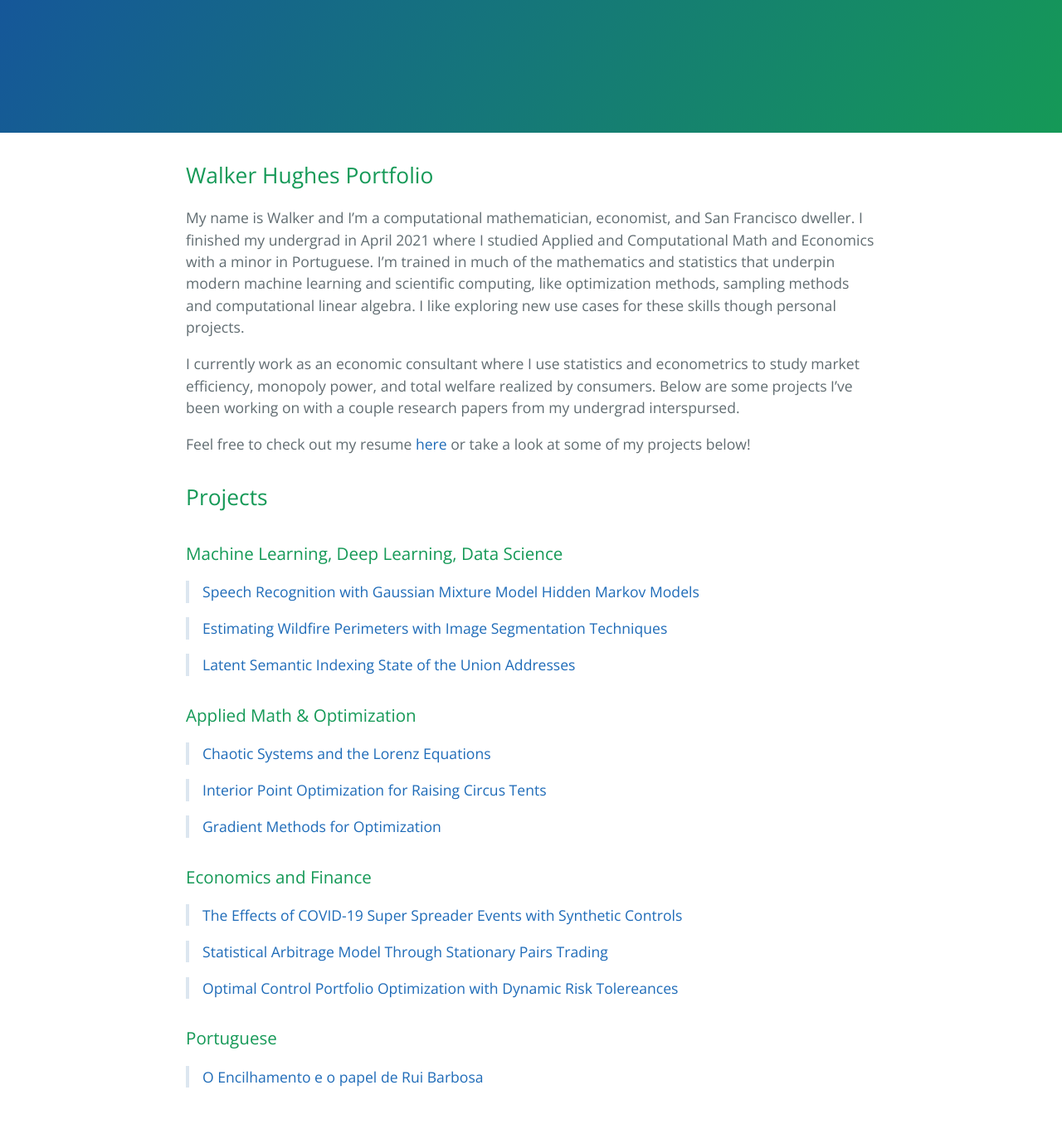
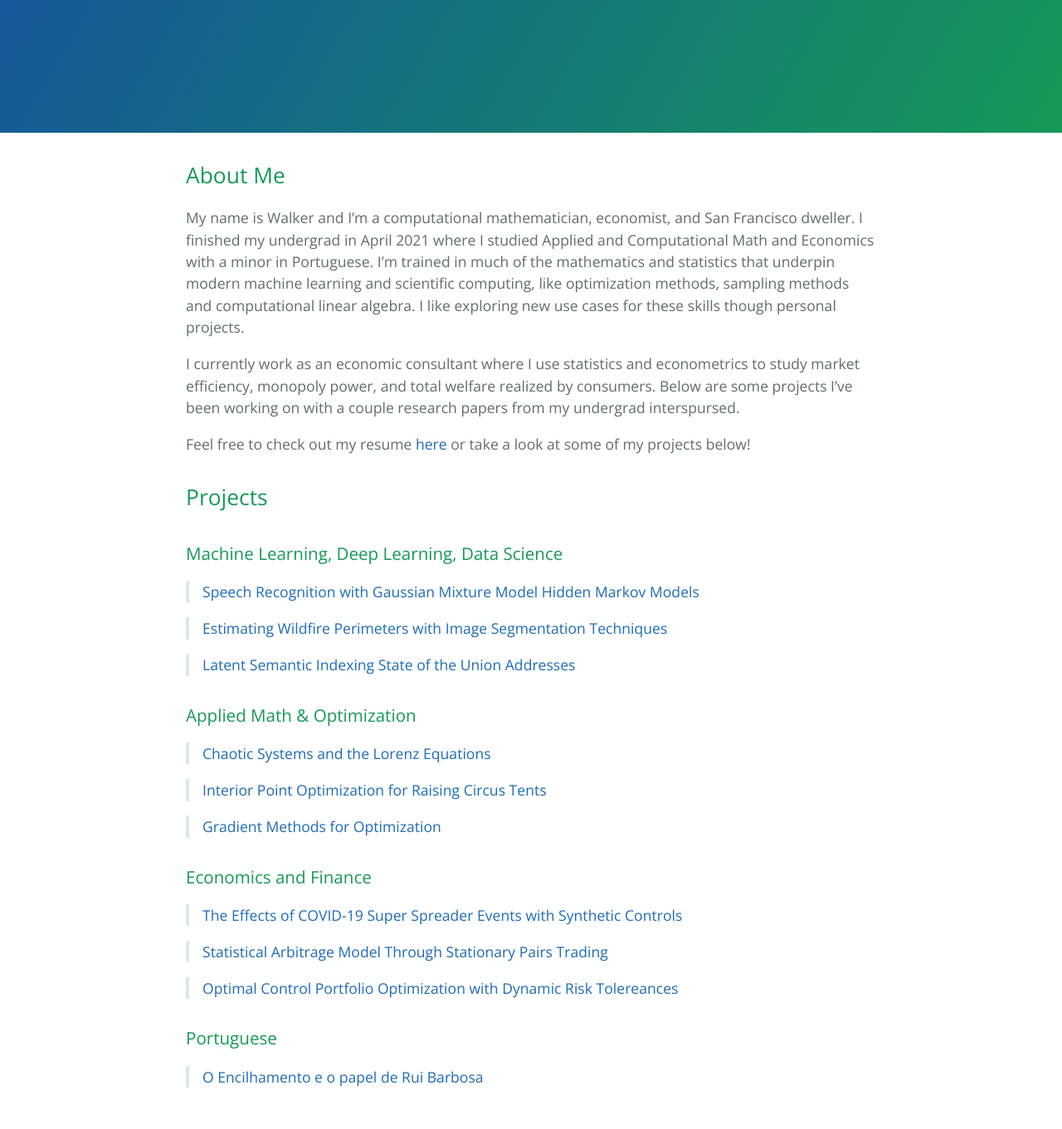
Before and after one commit to walkerhughes/portfolio, a Jekyll site: the page built from index.md, in a window 1280 px wide. Shown: the whole page at 83% size. Built offline with Jekyll 4.4.1, drawn with Linux system fonts in a browser that asks for light colours; our own code applies the rules of GitHub Pages for plain Markdown files.

Commit message:
Update index.md

```diff
--- a/index.md
+++ b/index.md
@@ -2,7 +2,7 @@
 layout: default
 ---
 
-## Walker Hughes Portfolio
+## About Me
 
 My name is Walker and I'm a computational mathematician, economist, and San Francisco dweller. I finished my undergrad in April 2021 where I studied Applied and Computational Math and Economics with a minor in Portuguese. I'm trained in much of the mathematics and statistics that underpin modern machine learning and scientific computing, like optimization methods, sampling methods and computational linear algebra. I like exploring new use cases for these skills though personal projects.
 
```
